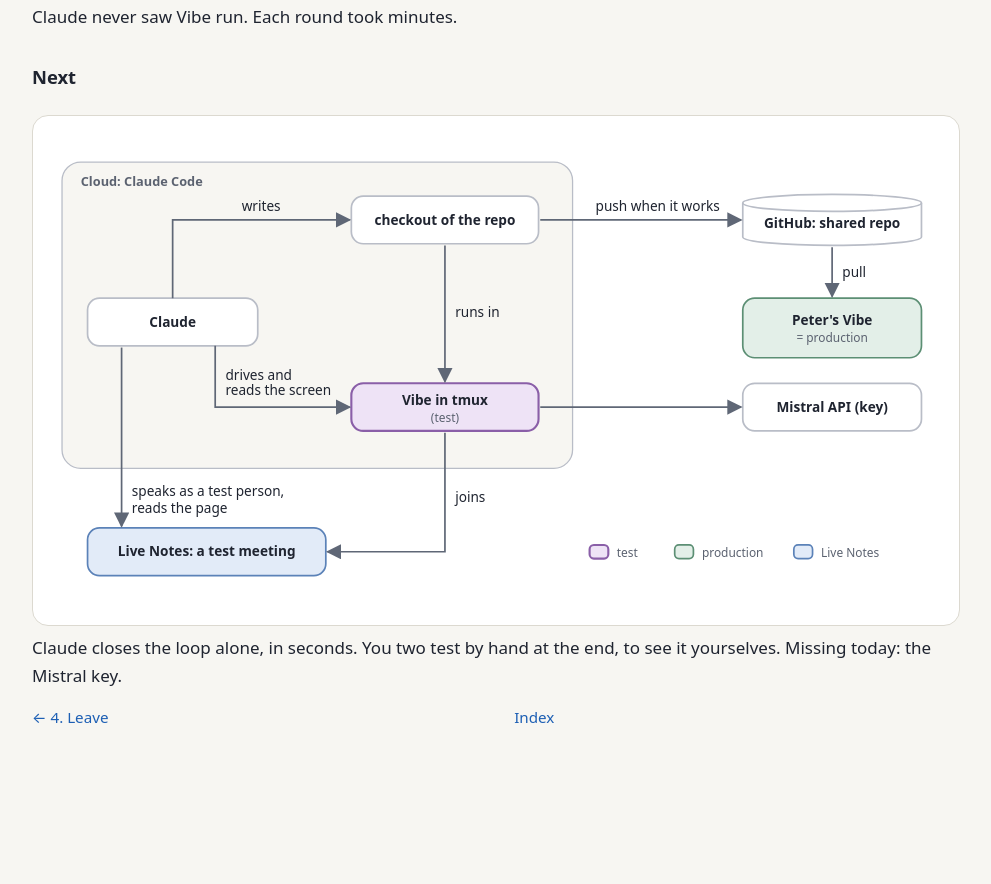
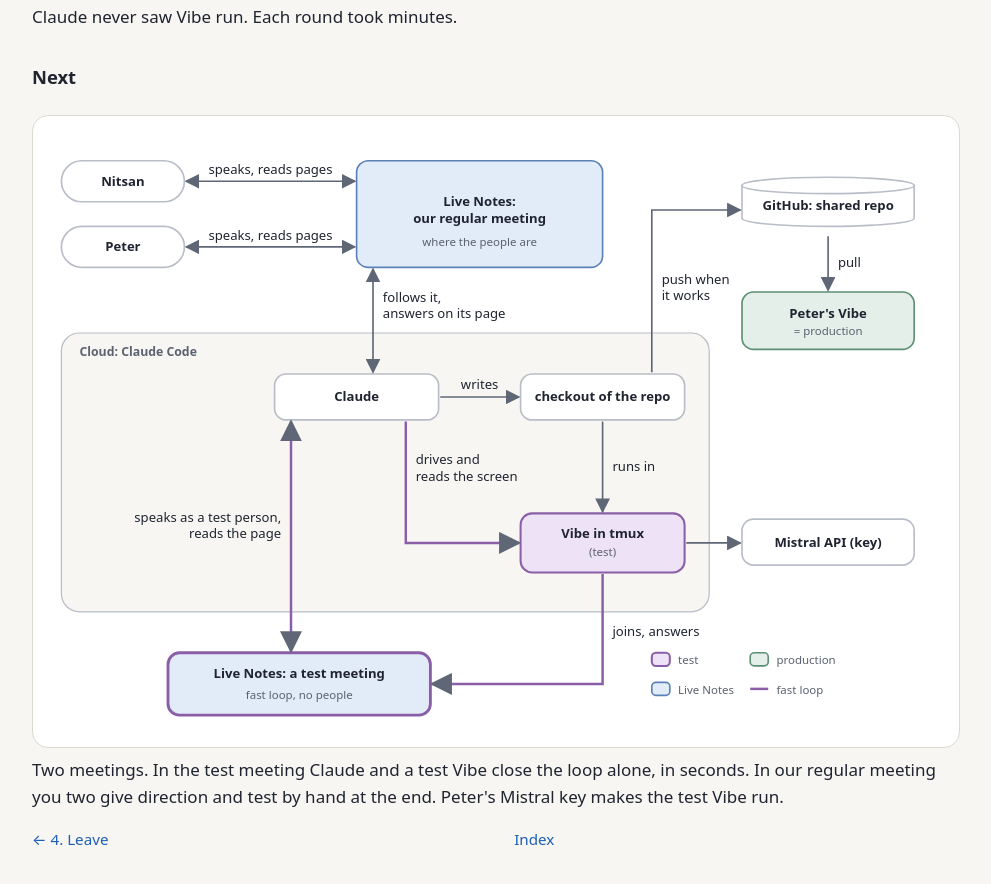
Before and after one commit to nitsanavni/live-notes-vibe-connector, a plain HTML site: page docs/drawings/5-dev-environment.html in a window 1280 px wide. Shown: the part 1394-2278 px from the top of the page, without its empty margins (144-1135 px from the left). Before the commit the page ends 2183 px from the top, so only its background shows below. Drawn offline with Linux system fonts and the light colour scheme.

Commit message:
Drawing 5: two meetings in Next, a regular one and a test one
Co-Authored-By: Claude Fable 5.2 <noreply@anthropic.com>
Claude-Session: https://claude.ai/code/session_01LRXjgNzN6kWoiomnXEutDL

```diff
--- a/docs/drawings/5-dev-environment.html
+++ b/docs/drawings/5-dev-environment.html
@@ -42,23 +42,30 @@
 <path class="arrow" marker-end="url(#ah)" d="M70,163 C70,80 200,80 333,80"/>
 <rect class="c-hook" x="360" y="196" width="22" height="16" rx="5"/><text x="392" y="210" class="s start">a person does this step</text><rect class="box" x="360" y="226" width="22" height="16" rx="5"/><text x="392" y="240" class="s start">Claude</text><rect class="c-ln" x="360" y="256" width="22" height="16" rx="5"/><text x="392" y="270" class="s start">the meeting</text>
 </svg></div><p class="hint">On a narrow screen, scroll the drawing sideways.</p><p>Claude never saw Vibe run. Each round took minutes.</p>
-<h2>Next</h2><div class="fig"><svg style="min-width:800px" viewBox="0 0 1060 570" role="img" aria-label="Next: Claude in the cloud runs Vibe in tmux as a test, which uses the Mistral API and joins a Live Notes test meeting. Claude pushes to GitHub when it works, and Peter's Vibe, the production one, pulls."><defs><marker id="ah" viewBox="0 0 10 10" refX="9" refY="5" markerWidth="9" markerHeight="9" orient="auto"><path class="head" d="M0,0 L10,5 L0,10 z"/></marker></defs><title>The development environment next</title>
-<rect class="grp-n" x="20" y="40" width="600" height="360" rx="22"/><text x="42" y="68" class="g start">Cloud: Claude Code</text>
-<rect class="box" x="50" y="200" width="200" height="56" rx="14"/><text x="150" y="233.5" class="h mid">Claude</text>
-<rect class="box" x="360" y="80" width="220" height="56" rx="14"/><text x="470" y="113.5" class="h mid">checkout of the repo</text>
-<rect class="c-loop" x="360" y="300" width="220" height="56" rx="14"/><text x="470" y="325" class="h mid">Vibe in tmux</text><text x="470" y="345" class="s mid">(test)</text>
-<rect class="c-ln" x="50" y="470" width="280" height="56" rx="14"/><text x="190" y="503.5" class="h mid">Live Notes: a test meeting</text>
-<rect class="box" x="820" y="300" width="210" height="56" rx="14"/><text x="925" y="333.5" class="h mid">Mistral API (key)</text>
-<path class="box" d="M820,88 a105,10 0 0 1 210,0 V128 a105,10 0 0 1 -210,0 Z"/><path class="arrow" style="stroke:var(--box-s)" d="M820,88 a105,10 0 0 0 210,0"/><text x="925" y="118" class="h mid">GitHub: shared repo</text>
-<rect class="c-pc" x="820" y="200" width="210" height="70" rx="14"/><text x="925" y="232" class="h mid">Peter's Vibe</text><text x="925" y="252" class="s mid">= production</text>
-<path class="arrow" marker-end="url(#ah)" d="M150,200 V108 H358"/><text x="254" y="98" class="m mid">writes</text>
-<path class="arrow" marker-end="url(#ah)" d="M470,138 V298"/><text x="482" y="222" class="m start">runs in</text>
-<path class="arrow" marker-end="url(#ah)" d="M200,256 V328 H358"/><text x="212" y="296" class="m start">drives and</text><text x="212" y="314" class="m start">reads the screen</text>
-<path class="arrow" marker-end="url(#ah)" d="M582,328 H818"/>
-<path class="arrow" marker-end="url(#ah)" d="M470,358 V498 H332"/><text x="482" y="440" class="m start">joins</text>
-<path class="arrow" marker-end="url(#ah)" d="M90,258 V468"/><text x="102" y="432" class="m start">speaks as a test person,</text><text x="102" y="452" class="m start">reads the page</text>
-<path class="arrow" marker-end="url(#ah)" d="M582,108 H818"/><text x="720" y="98" class="m mid">push when it works</text>
-<path class="arrow" marker-end="url(#ah)" d="M925,140 V198"/><text x="937" y="175" class="m start">pull</text>
-<rect class="c-loop" x="640" y="490" width="22" height="16" rx="5"/><text x="672" y="504" class="s start">test</text><rect class="c-pc" x="740" y="490" width="22" height="16" rx="5"/><text x="772" y="504" class="s start">production</text><rect class="c-ln" x="880" y="490" width="22" height="16" rx="5"/><text x="912" y="504" class="s start">Live Notes</text>
-</svg></div><p class="hint">On a narrow screen, scroll the drawing sideways.</p><p>Claude closes the loop alone, in seconds. You two test by hand at the end, to see it yourselves. Missing today: the Mistral key.</p>
+<h2>Next</h2><div class="fig"><svg style="min-width:800px" viewBox="0 0 1100 740" role="img" aria-label="Next: two Live Notes meetings. In our regular meeting, Nitsan and Peter speak and read pages, and Claude follows and answers. In a test meeting, only Claude and a test Vibe in tmux take part, in a fast loop with no people. Claude in the cloud writes to the checkout, runs Vibe in tmux, which uses the Mistral API. Claude pushes to GitHub when it works, and Peter's Vibe, the production one, pulls."><defs><marker id="ah" viewBox="0 0 10 10" refX="9" refY="5" markerWidth="9" markerHeight="9" orient="auto"><path class="head" d="M0,0 L10,5 L0,10 z"/></marker><marker id="as" viewBox="0 0 10 10" refX="9" refY="5" markerWidth="9" markerHeight="9" orient="auto-start-reverse"><path class="head" d="M0,0 L10,5 L0,10 z"/></marker></defs><title>The development environment next</title>
+<rect class="grp-n" x="20" y="250" width="790" height="340" rx="22"/><text x="42" y="278" class="g start">Cloud: Claude Code</text>
+<rect class="box" x="20" y="40" width="150" height="50" rx="25"/><text x="95" y="70.5" class="h mid">Nitsan</text>
+<rect class="box" x="20" y="120" width="150" height="50" rx="25"/><text x="95" y="150.5" class="h mid">Peter</text>
+<rect class="c-ln" x="380" y="40" width="300" height="130" rx="14"/><text x="530" y="95" class="h mid">Live Notes:</text><text x="530" y="116" class="h mid">our regular meeting</text><text x="530" y="144" class="s mid">where the people are</text>
+<rect class="box" x="280" y="300" width="200" height="56" rx="14"/><text x="380" y="333.5" class="h mid">Claude</text>
+<rect class="box" x="580" y="300" width="200" height="56" rx="14"/><text x="680" y="333.5" class="h mid">checkout of the repo</text>
+<rect class="c-loop" x="580" y="470" width="200" height="72" rx="14"/><text x="680" y="500" class="h mid">Vibe in tmux</text><text x="680" y="522" class="s mid">(test)</text>
+<rect class="c-ln" style="stroke:var(--loop-s);stroke-width:3.5" x="150" y="640" width="320" height="76" rx="14"/><text x="310" y="671" class="h mid">Live Notes: a test meeting</text><text x="310" y="696" class="s mid">fast loop, no people</text>
+<rect class="box" x="850" y="477" width="210" height="56" rx="14"/><text x="955" y="510.5" class="h mid">Mistral API (key)</text>
+<path class="box" d="M850,70 a105,10 0 0 1 210,0 V110 a105,10 0 0 1 -210,0 Z"/><path class="arrow" style="stroke:var(--box-s)" d="M850,70 a105,10 0 0 0 210,0"/><text x="955" y="100" class="h mid">GitHub: shared repo</text>
+<rect class="c-pc" x="850" y="200" width="210" height="70" rx="14"/><text x="955" y="232" class="h mid">Peter's Vibe</text><text x="955" y="252" class="s mid">= production</text>
+<path class="arrow" marker-start="url(#as)" marker-end="url(#as)" d="M172,65 H378"/><text x="275" y="56" class="m mid">speaks, reads pages</text>
+<path class="arrow" marker-start="url(#as)" marker-end="url(#as)" d="M172,145 H378"/><text x="275" y="136" class="m mid">speaks, reads pages</text>
+<path class="arrow" marker-start="url(#as)" marker-end="url(#as)" d="M400,298 V172"/><text x="412" y="212" class="m start">follows it,</text><text x="412" y="232" class="m start">answers on its page</text>
+<path class="arrow" marker-end="url(#ah)" d="M482,328 H578"/><text x="530" y="318" class="m mid">writes</text>
+<path class="arrow" marker-end="url(#ah)" d="M680,358 V468"/><text x="692" y="418" class="m start">runs in</text>
+<path class="arrow mut" style="stroke-width:3" marker-end="url(#ah)" d="M440,358 V506 H578"/><text x="452" y="410" class="m start">drives and</text><text x="452" y="430" class="m start">reads the screen</text>
+<path class="arrow" marker-end="url(#ah)" d="M782,506 H848"/>
+<path class="arrow mut" style="stroke-width:3" marker-start="url(#as)" marker-end="url(#as)" d="M300,358 V638"/><text x="288" y="480" class="m end">speaks as a test person,</text><text x="288" y="500" class="m end">reads the page</text>
+<path class="arrow mut" style="stroke-width:3" marker-end="url(#ah)" d="M680,544 V678 H472"/><text x="692" y="620" class="m start">joins, answers</text>
+<path class="arrow" marker-end="url(#ah)" d="M740,298 V100 H848"/><text x="752" y="190" class="m start">push when</text><text x="752" y="210" class="m start">it works</text>
+<path class="arrow" marker-end="url(#ah)" d="M955,132 V198"/><text x="967" y="170" class="m start">pull</text>
+<rect class="c-loop" x="740" y="640" width="22" height="16" rx="5"/><text x="772" y="654" class="s start">test</text><rect class="c-pc" x="860" y="640" width="22" height="16" rx="5"/><text x="892" y="654" class="s start">production</text>
+<rect class="c-ln" x="740" y="676" width="22" height="16" rx="5"/><text x="772" y="690" class="s start">Live Notes</text><path class="arrow mut" style="stroke-width:3" d="M860,684 H882"/><text x="892" y="690" class="s start">fast loop</text>
+</svg></div><p class="hint">On a narrow screen, scroll the drawing sideways.</p><p>Two meetings. In the test meeting Claude and a test Vibe close the loop alone, in seconds. In our regular meeting you two give direction and test by hand at the end. Peter's Mistral key makes the test Vibe run.</p>
 <nav class="nav"><a href="4-leave.html">← 4. Leave</a><a href="index.html">Index</a><span></span></nav></main></body></html>
```
